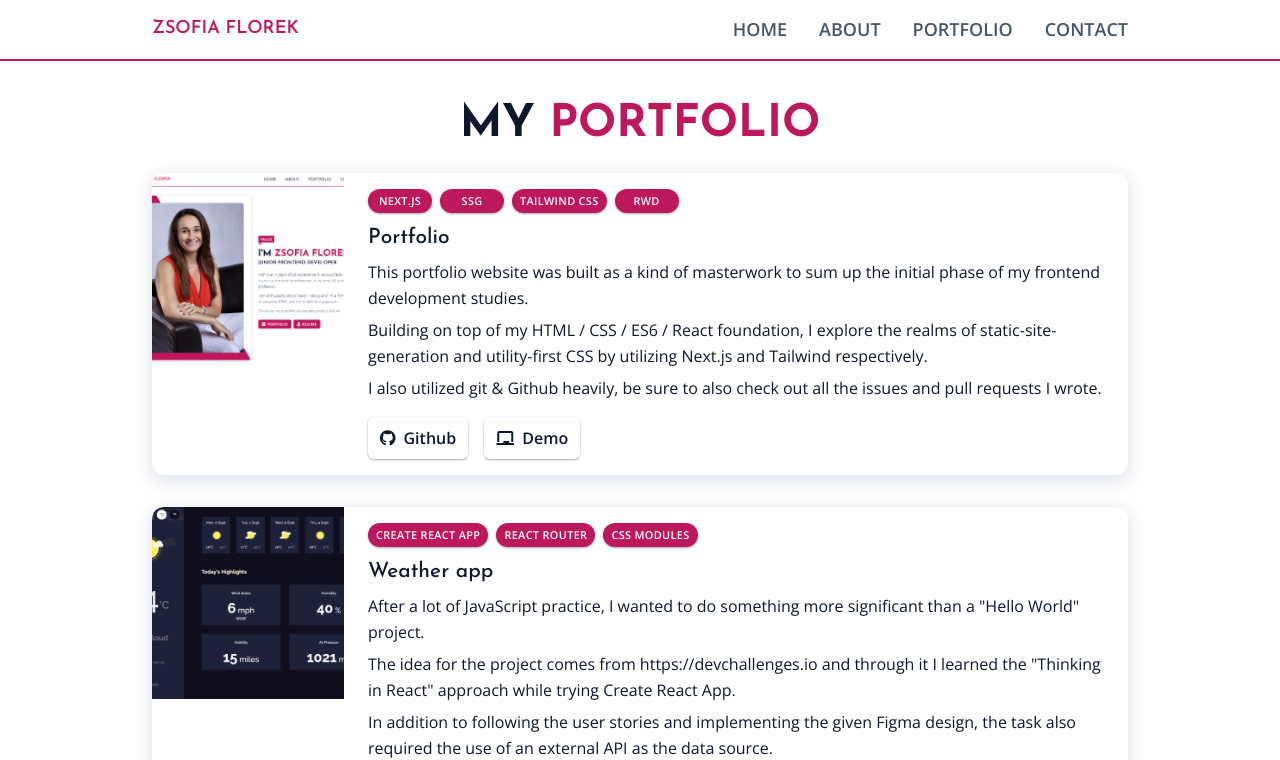
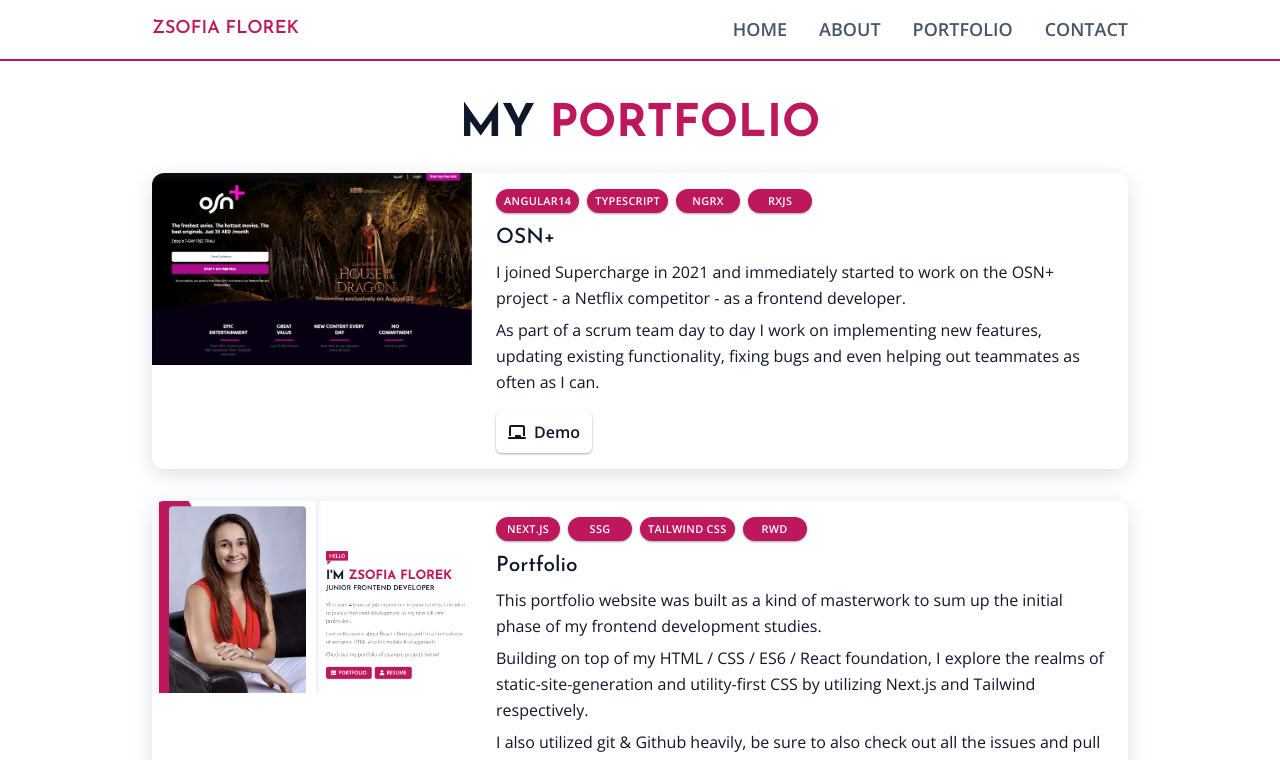
Before and after one commit to zsofiaflorek/portfolio, a Next.js app: page /portfolio in a window 1280 px wide. Shown: the top 760 px of the page. Built offline with nearby package versions, Linux system fonts and the light colour scheme.

Commit message:
Add OSN to portfolio page   (#39)
* change portfolio title to a link

* Add osn to portfolio page

* Adjust image sizes

```diff
--- a/components/menu.js
+++ b/components/menu.js
@@ -1,11 +1,14 @@
 import { MenuItem } from "./menuItem";
+import Link from "next/link";
 
 export function Menu() {
   return (
     <nav className=" font-semibold uppercase shadow-md border-b-2 border-primary">
       <div className="max-w-screen-lg mx-auto px-4 pt-4 sm:px-6 sm:pt-0 sm:flex sm:gap-2 sm:justify-between sm:items-center">
         <h1 className="block text-primary text-base text-center sm:flex sm:flex-shrink-0 sm:text-md">
-          Zsofia Florek
+          <Link href="/">
+            <a>Zsofia Florek</a>
+          </Link>
         </h1>
         <ul className="flex gap-2 justify-between overflow-hidden py-2 text-sm sm:text-md sm:gap-2 sm:py-4  md:gap-6">
           <MenuItem href="/">Home</MenuItem>
--- a/data/projects.json
+++ b/data/projects.json
@@ -1,4 +1,14 @@
 [
+  {
+    "title": "OSN+",
+    "description": [
+      "I joined Supercharge in 2021 and immediately started to work on the OSN+ project - a Netflix competitor - as a frontend developer.",
+      "As part of a scrum team day to day I work on implementing new features, updating existing functionality, fixing bugs and even helping out teammates as often as I can."
+    ],
+    "badges": ["Angular14", "TypeScript", "NgRx", "RxJS"],
+    "image": "osn.png",
+    "demo-url": "https://osnplus.com/"
+  },
   {
     "title": "Portfolio",
     "description": [
--- a/pages/portfolio.js
+++ b/pages/portfolio.js
@@ -64,7 +64,7 @@
   return (
     <article className="bg-white rounded-xl shadow overflow-hidden mb-8">
       <div className="md:flex">
-        <div className="relative h-48 w-full md:w-48 md:flex-shrink-0">
+        <div className="relative h-48 w-full md:w-56 lg:w-80 md:flex-shrink-0">
           <Image alt="" src={image} layout="fill" objectFit="cover" />
         </div>
         <div className="py-4 px-6">
@@ -78,12 +78,16 @@
           </h3>
           <p className="mt-2 text-black">{text}</p>
           <div className="flex gap-4 mt-4">
+            {repoUrl ? (
               <PortfolioButton href={repoUrl} portfolioIcon="fab fa-github">
                 Github
               </PortfolioButton>
+            ) : null}
+            {demoUrl ? (
               <PortfolioButton portfolioIcon="fas fa-chalkboard" href={demoUrl}>
                 Demo
               </PortfolioButton>
+            ) : null}
           </div>
         </div>
       </div>
```
Also changed, not shown: public/osn.png (added). Lines whose indentation alone changed are shown as unchanged.
